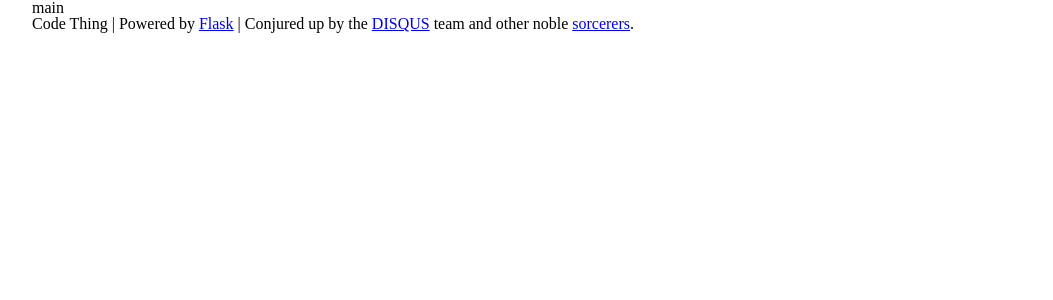
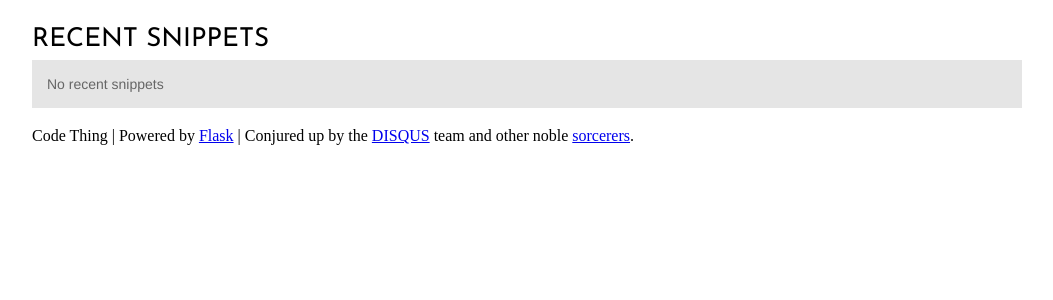
Before and after one commit to disqus/codebox, a Python web app: template codesharer/templates/snippets/dashboard.html in a window 1280 px wide. Shown: the part 70-370 px from the top of the page, without its empty margins (113-1166 px from the left). Run offline with Jinja, Linux system fonts and the light colour scheme; the template is opened without the code that fills it, so the values that code supplies are empty; some libraries are stand-ins or nearby versions.

Commit message:
recent snippets list

```diff
--- a/codesharer/apps/snippets/tests.py
+++ b/codesharer/apps/snippets/tests.py
@@ -14,7 +14,7 @@ class SnippetTestCase(unittest2.TestCase):
 
     def test_snippets(self):
         """
-	test snippet creation
+        test snippet creation
         """
         snippets = Snippets(self.db)
 
@@ -45,7 +45,7 @@ class SnippetFrontendTestCase(unittest2.TestCase):
 
     def test_snippet_creation(self):
         """
-	test snippet creation via post to url
+        test snippet creation via post to url
         """
         snippets = Snippets(self.db)
 
--- a/codesharer/static/css/global.css
+++ b/codesharer/static/css/global.css
@@ -36,7 +36,7 @@ table { border-collapse: collapse; border-spacing: 0; }
     width: 990px;
 }
 
-#heading h1 {
+h1, h2 {
   font-family: 'Josefin Sans', serif;
   font-size: 36px;
   font-style: normal;
@@ -66,3 +66,21 @@ table { border-collapse: collapse; border-spacing: 0; }
         display: inline;
         margin-top: 30px;
     }
+
+h2 {
+    font-size: 26px;
+}
+
+.module {
+    margin: 20px 0 20px 0;
+    font-family: helvetica, arial, sans-serif;
+    font-size: 14px;
+    line-height:18px;
+}
+
+.notice {
+    padding: 15px;
+    margin: 0;
+    background-color: #e5e5e5;
+    color: #666;
+}
--- a/codesharer/templates/layout.html
+++ b/codesharer/templates/layout.html
@@ -9,7 +9,7 @@
     <meta charset="utf-8">
     <meta http-equiv="X-UA-Compatible" content="IE=edge,chrome=1">
 
-    <title>{% block title %}Code Box{% endblock %}</title>
+    <title>{% block title %}CodeBox{% endblock %}</title>
     <meta name="description" content="">
     <meta name="author" content="">
 
@@ -38,7 +38,9 @@
 
         <div id="main">
             <div class="wrapper">
+                {% block main %}
                 main
+                {% endblock %}
             </div>
         </div>
 
--- a/codesharer/templates/snippets/dashboard.html
+++ b/codesharer/templates/snippets/dashboard.html
@@ -1,3 +1,23 @@
 {% extends "layout.html" %}
 
 {% block title %}Dashboard &mdash; {{ super() }}{% endblock %}
+
+{% block main %}
+
+<div class="module">
+<h2>Recent Snippets</h2>
+
+{% if snippets %}
+<ul>
+    {% for snippet in snippets %}
+    <li>{{snippet}}</li>
+    {% endfor %}
+</ul>
+{% else %}
+<p class="notice">
+    No recent snippets
+</p>
+{% endif %}
+</div>
+
+{% endblock %}
```
Also changed, not shown: codesharer/apps/snippets/views.py (+6 -3 lines), codesharer/templates/snippets/new_snippet.html (added).
